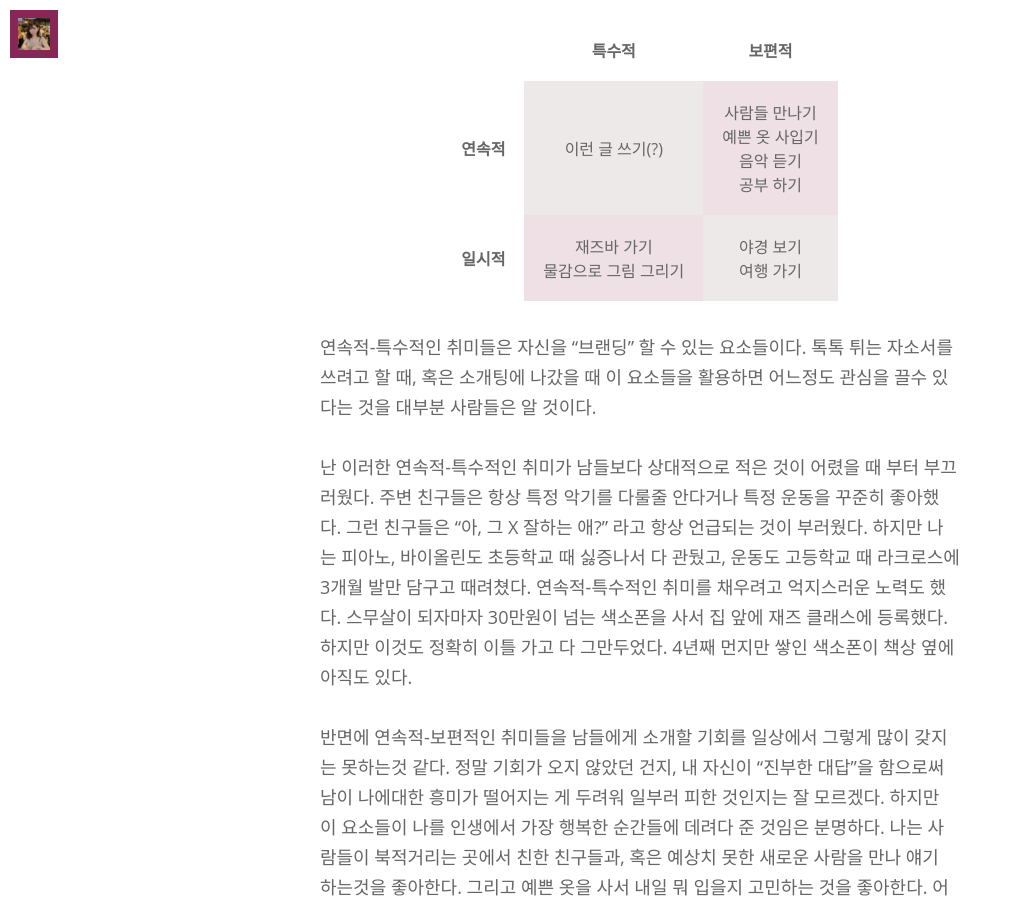
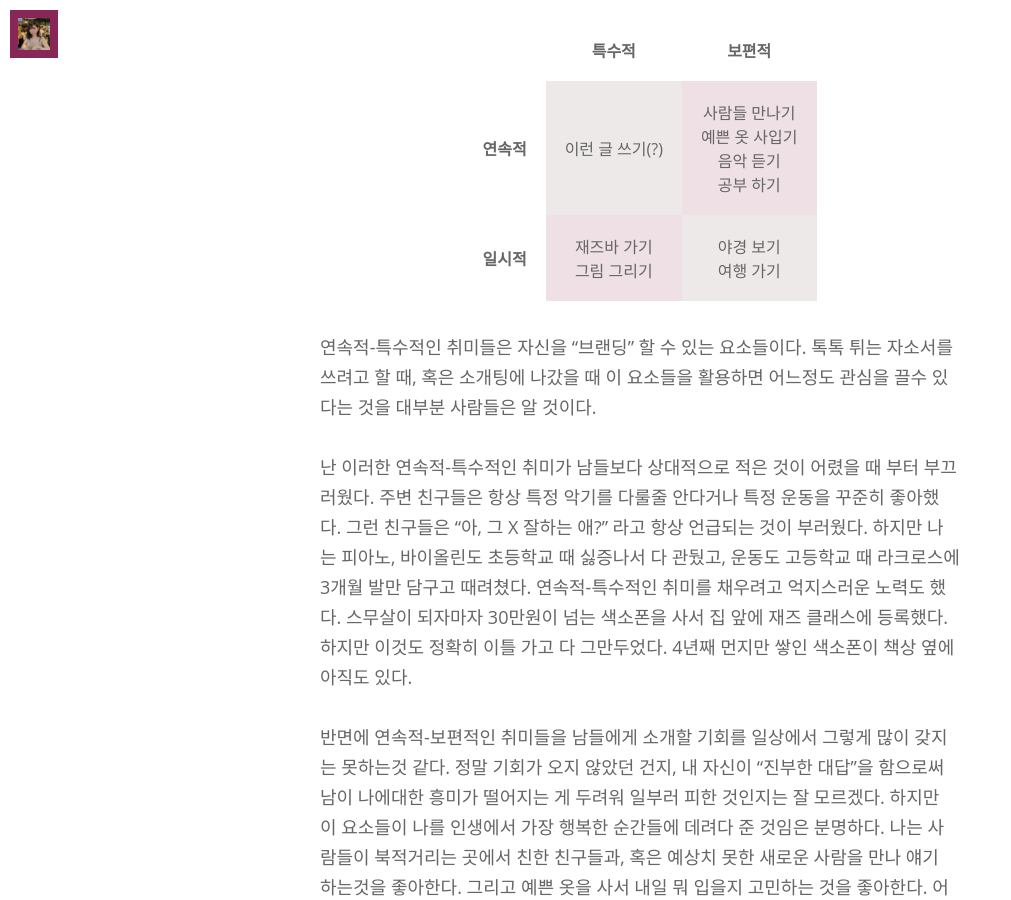
Before and after one commit to minniie/minniie.github.io, a Jekyll site: the page built from _posts/2021-08-05-post4.markdown, in a window 1280 px wide and 900 px high, scrolled down 1998 px. Shown: the whole window, without its empty margins (0-1011 px from the left). Built offline with Jekyll 4.4.1, drawn with Linux system fonts in a browser that asks for light colours; nearby versions of some CDN libraries; some web fonts are replaced.

Commit message:
Update 2021-08-05-post4.markdown

```diff
--- a/_posts/2021-08-05-post4.markdown
+++ b/_posts/2021-08-05-post4.markdown
@@ -26,7 +26,7 @@ image: /assets/article_images/2021-08-05-post4/wallpaper.jpg
  &ensp; | **특수적** | **보편적**
 :---:|:---:|:---:
 **연속적** | 이런 글 쓰기(?) | 사람들 만나기<br />예쁜 옷 사입기<br>음악 듣기<br />공부 하기
-**일시적** | 재즈바 가기<br />물감으로 그림 그리기 | 야경 보기<br />여행 가기
+**일시적** | 재즈바 가기<br />그림 그리기 | 야경 보기<br />여행 가기
 
 <br>
 연속적-특수적인 취미들은 자신을 “브랜딩” 할 수 있는 요소들이다. 톡톡 튀는 자소서를 쓰려고 할 때, 혹은 소개팅에 나갔을 때 이 요소들을 활용하면 어느정도 관심을 끌수 있다는 것을 대부분 사람들은 알 것이다.
```
